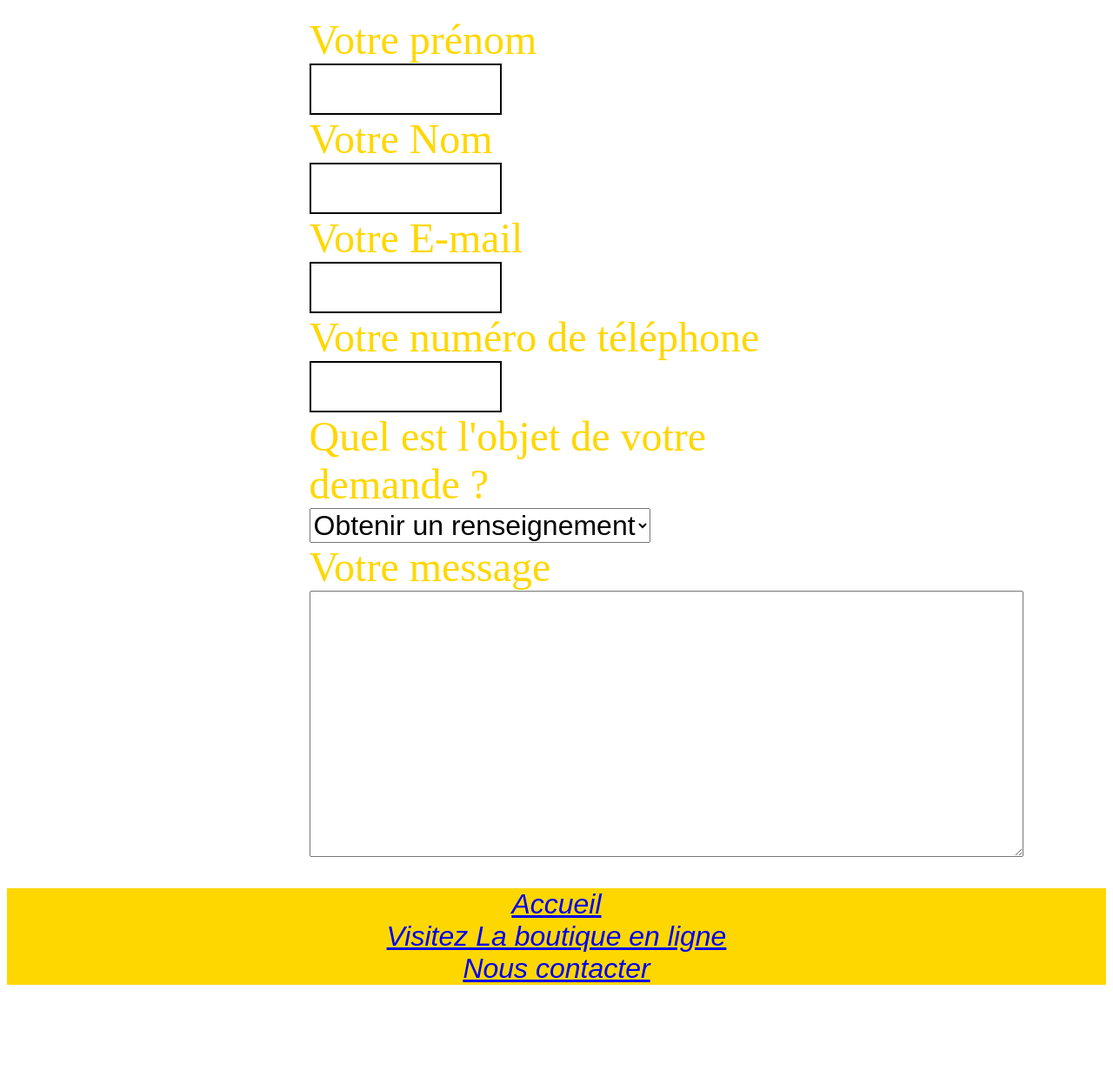
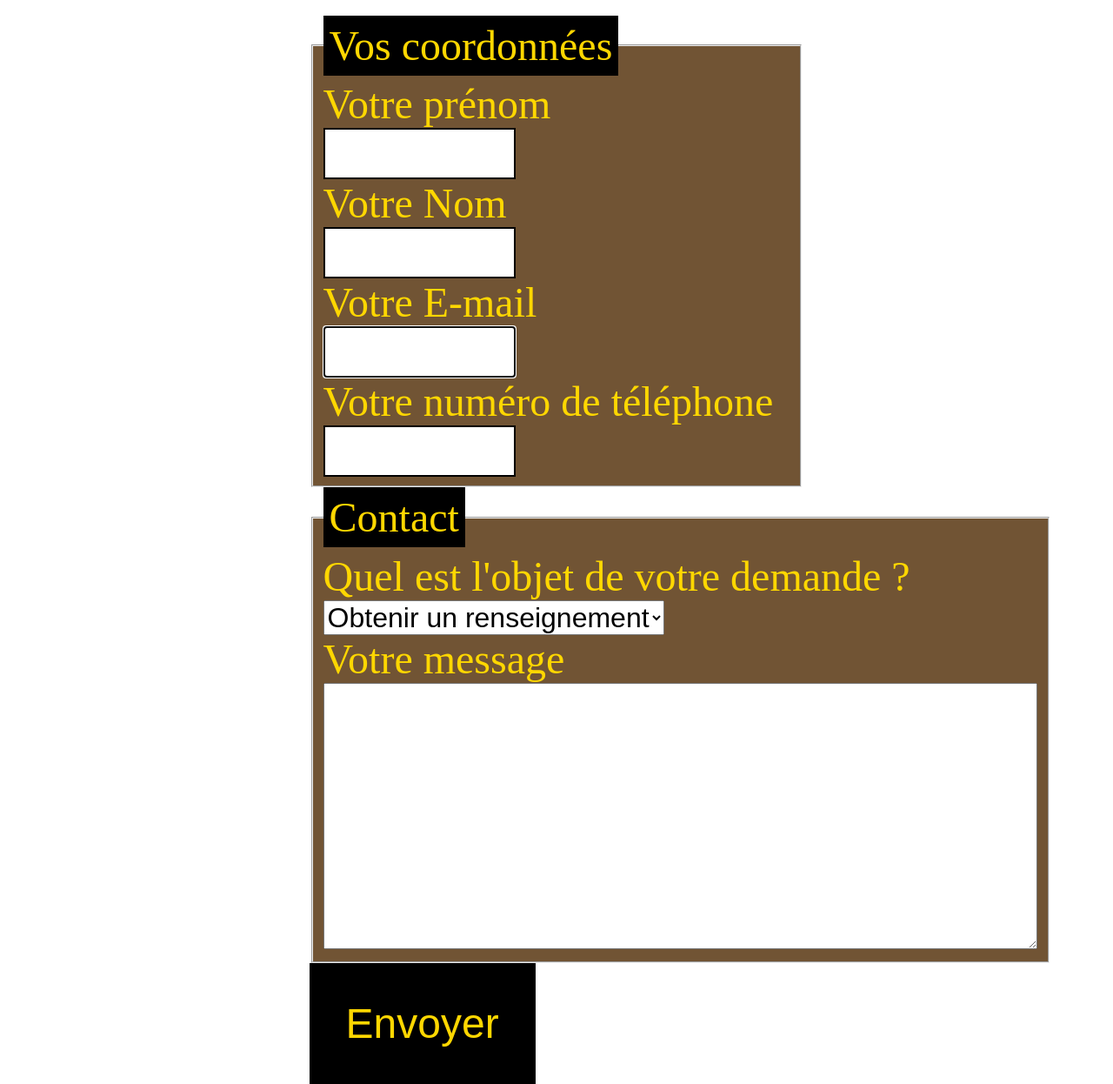
Before and after one commit to tbessard/Les-ruchers-du-Mont-M-zenc, a plain HTML site: page Page3.html in a window 1280 px wide. Shown: the part 514-1760 px from the top of the page at 87% size. Before the commit the page ends 1678 px from the top, so only its background shows below. Drawn offline with Linux system fonts and the light colour scheme.

Commit message:
Add files via upload

```diff
--- a/Page3.html
+++ b/Page3.html
@@ -19,14 +19,20 @@
 
        <main>
         <form action="" method="get">
+        <fieldset>
+            <legend>Vos coordonnées</legend>
             <label for="prenom">Votre prénom</label> <br>
-            <input type="text" name="prenom" id="prenom"> <br>
+            <input type="text" name="prenom" id="prenom" required> <br>
             <label for="nom">Votre Nom</label><br>
-            <input type="text" name="nom" id="nom"> <br>
+            <input type="text" name="nom" id="nom" required> <br>
             <Label for="email">Votre E-mail</Label><br>
-            <input type="email" name="email" id="email"> <br>
+            <input type="email" name="email" id="email" autofocus required> <br>
             <label for="telephone">Votre numéro de téléphone</label><br>
-            <input type="tel" name="telephone" id="telephone"> <br>
+            <input type="tel" name="telephone" id="telephone" required> <br>
+        </fieldset>
+
+        <fieldset>
+            <legend>Contact</legend>
             <label for="objet">Quel est l'objet de votre demande ?</label><br>
                 <select name="objet" id="objet">
                     <option value="renseignement">Obtenir un renseignement</option>
@@ -36,6 +42,8 @@
                 </select><br>
             <Label for="message">Votre message</Label><br>
             <textarea name="message" id="message" rows="20" cols="100"></textarea><br>
+        </fieldset>
+            <input class="button" type="submit" value="Envoyer">
         </form>
        </main>
 
--- a/style.css
+++ b/style.css
@@ -101,3 +101,23 @@ label{
 select{
     font-size: 2em;
 }
+.button{
+    font-size: 3em;
+    background-color: black;
+    padding: 40px;
+    margin: auto;
+    text-align: center;
+    border: 2px solid black;
+    align-items: center;
+    color: gold;
+}
+legend{
+    font-size: 3em;
+    color: gold;
+    border: 2px solid black;
+    background-color: black;
+    padding: 5px;
+}
+fieldset{
+    background-color: rgb(113, 84, 52);
+}
```
